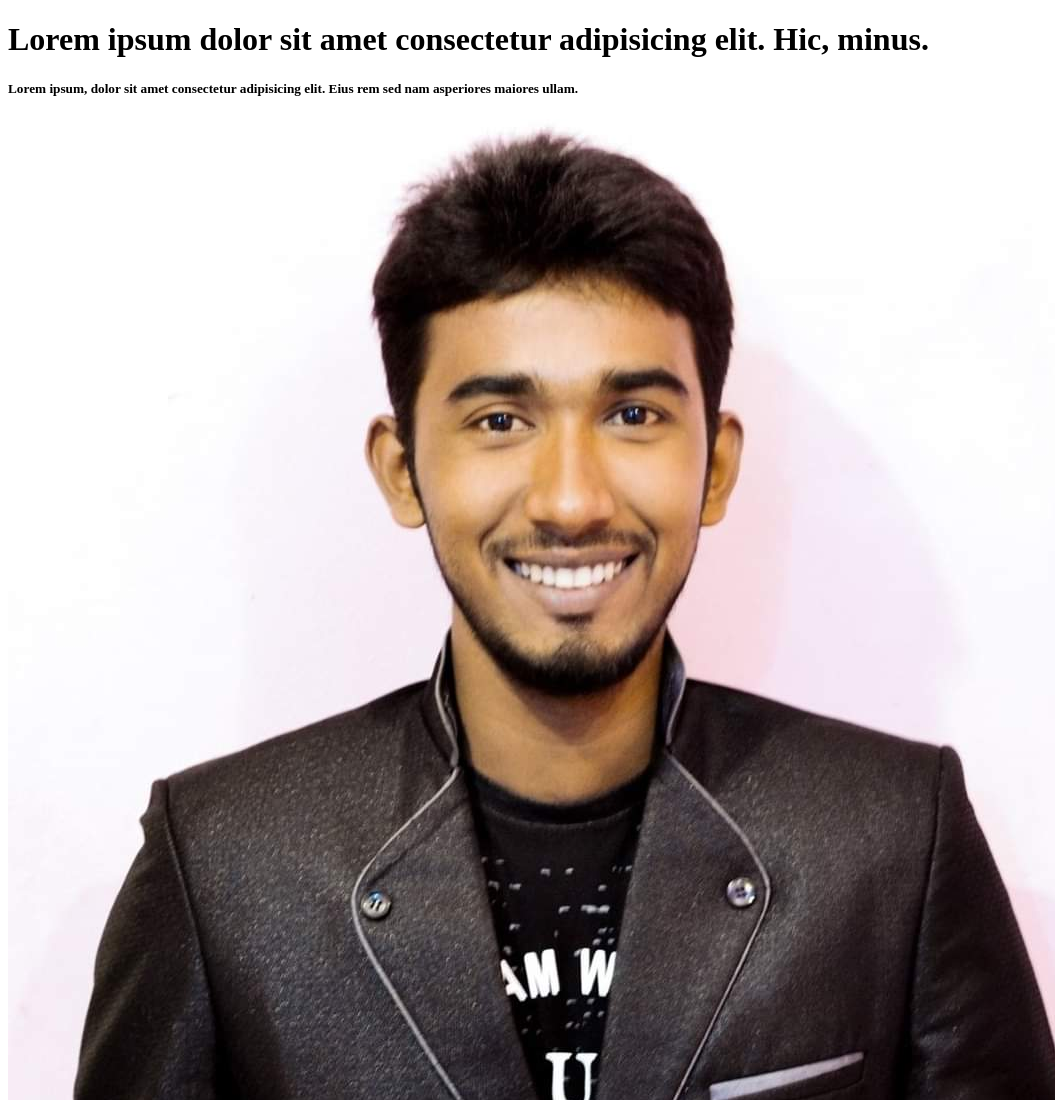
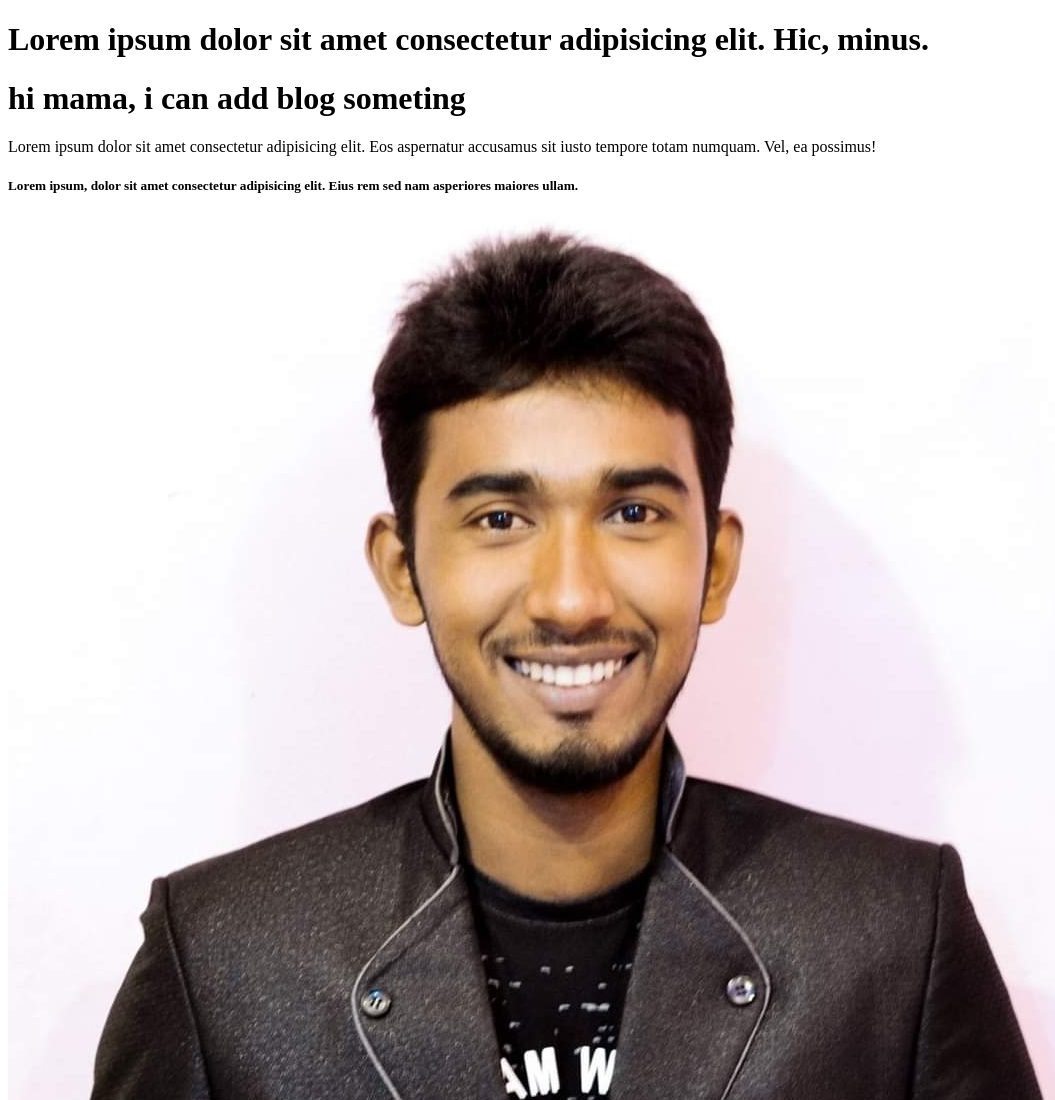
Before and after one commit to abdurrahmancc/just, a plain HTML site: page index.html in a window 1280 px wide. Shown: the top 1100 px of the page, without its empty margins (0-1055 px from the left). Drawn offline with Linux system fonts and the light colour scheme.

Commit message:
add blog

```diff
--- a/index.html
+++ b/index.html
@@ -8,6 +8,10 @@
 </head>
 <body>
     <H1>Lorem ipsum dolor sit amet consectetur adipisicing elit. Hic, minus.</H1>
+    <div>
+        <h1>hi mama, i can add blog someting</h1>
+        <p>Lorem ipsum dolor sit amet consectetur adipisicing elit. Eos aspernatur accusamus sit iusto tempore totam numquam. Vel, ea possimus!</p>
+    </div>
     <h5>Lorem ipsum, dolor sit amet consectetur adipisicing elit. Eius rem sed nam asperiores maiores ullam.</h5>
     <img src="don/my.jpg" alt="">
 </body>
```
